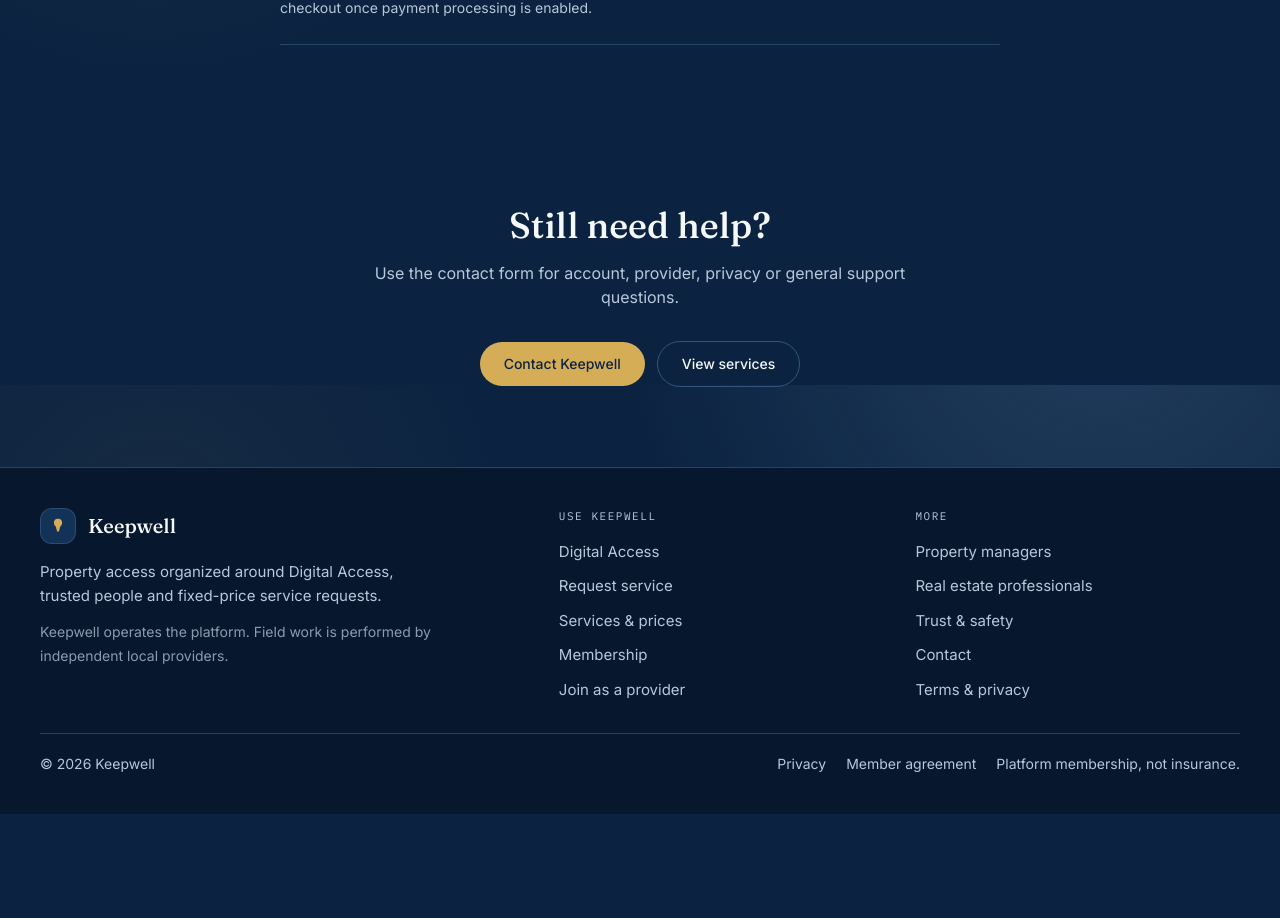
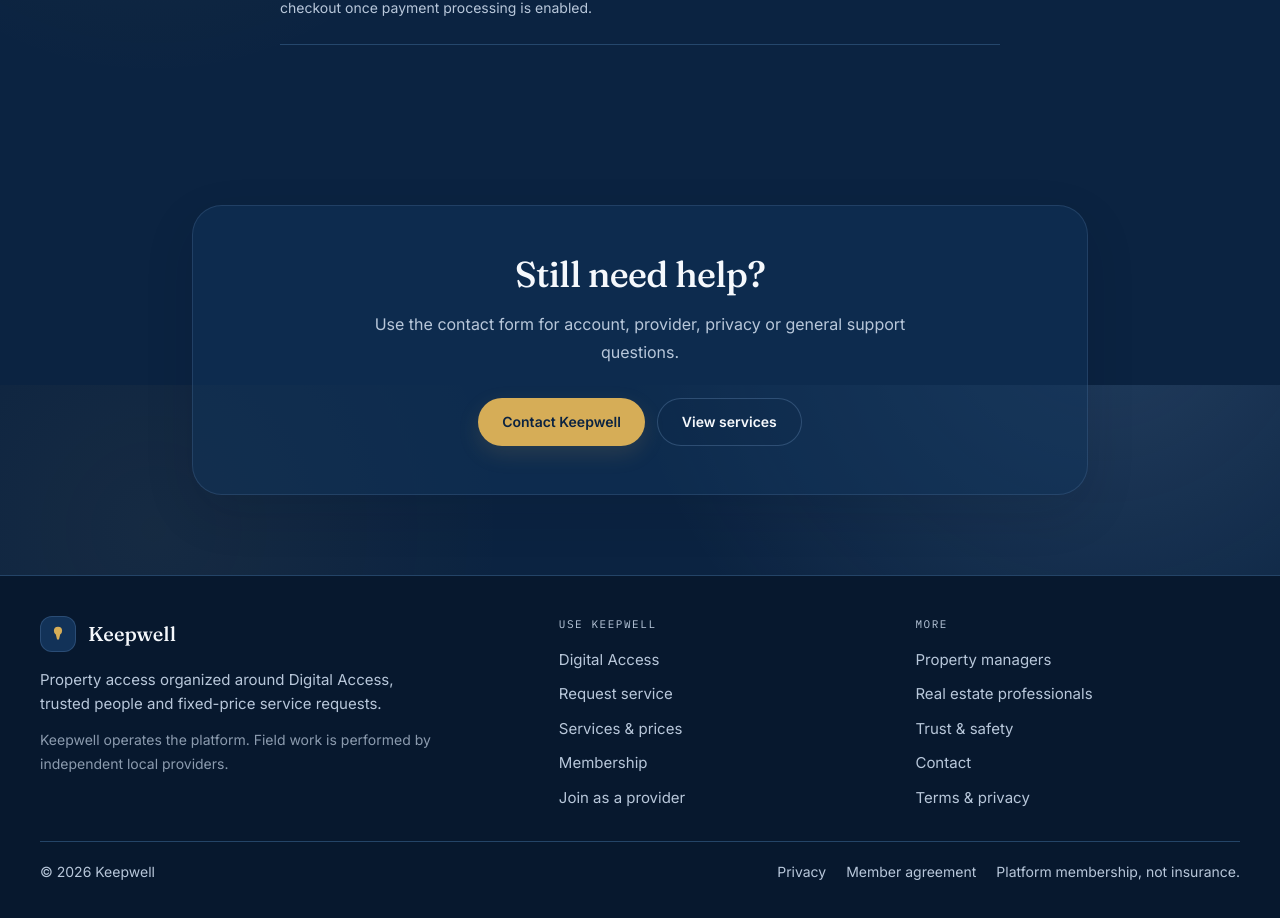
Before and after one commit to unikmo/Keepwell, a Next.js app: page /help in a window 1280 px wide. Shown: the part 2015-2933 px from the top of the page. Before the commit the page ends 2829 px from the top, so only its background shows below. Built offline with nearby package versions, Linux system fonts and the light colour scheme; no server answers.

Commit message:
Polish shared CTA band in blue brand system

```diff
--- a/src/components/CTABand.tsx
+++ b/src/components/CTABand.tsx
@@ -16,21 +16,21 @@ export function CTABand({
   secondaryHref?: string;
 }) {
   return (
-    <section className="py-20">
-      <div className="mx-auto max-w-2xl px-6 text-center">
-        <h2 className="font-display text-3xl font-medium text-parchment sm:text-4xl">{title}</h2>
-        <p className="mx-auto mt-4 max-w-xl text-parchment-dim">{body}</p>
+    <section className="px-6 py-16 sm:py-20">
+      <div className="mx-auto max-w-4xl rounded-[30px] border border-sky/15 bg-surface/55 px-6 py-10 text-center shadow-[0_18px_50px_rgba(3,18,37,0.12)] sm:px-10 sm:py-12">
+        <h2 className="font-display text-3xl font-medium tracking-[-.02em] text-parchment sm:text-4xl">{title}</h2>
+        <p className="mx-auto mt-4 max-w-xl text-base leading-7 text-parchment-dim">{body}</p>
         <div className="mt-8 flex flex-col items-center justify-center gap-3 sm:flex-row">
           <Link
             href={ctaHref}
-            className="rounded-full bg-brass px-6 py-3 text-sm font-medium text-ink transition hover:bg-[#dab668]"
+            className="inline-flex min-h-12 items-center justify-center rounded-full bg-brass px-6 py-3 text-sm font-semibold text-ink shadow-[0_8px_22px_rgba(214,173,87,0.14)] transition hover:brightness-110"
           >
             {ctaLabel}
           </Link>
           {secondaryLabel && secondaryHref && (
             <Link
               href={secondaryHref}
-              className="rounded-full border border-line px-6 py-3 text-sm font-medium text-parchment transition hover:border-parchment-dim"
+              className="inline-flex min-h-12 items-center justify-center rounded-full border border-sky/25 bg-ink/10 px-6 py-3 text-sm font-semibold text-parchment transition hover:border-sky/50"
             >
               {secondaryLabel}
             </Link>
```
